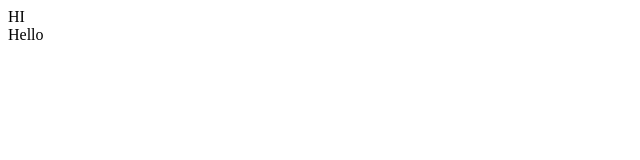
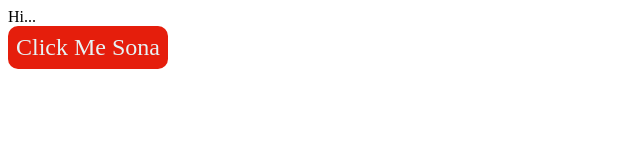
Before and after one commit to maruf010/my-restaurant-bd, a plain HTML site: page index.html in a window 1280 px wide. Shown: the whole page, without its empty margins (0-640 px from the left). Drawn offline with Linux system fonts and the light colour scheme.

Commit message:
Add love

```diff
--- a/index.html
+++ b/index.html
@@ -4,11 +4,13 @@
     <meta charset="UTF-8">
     <meta name="viewport" content="width=device-width, initial-scale=1.0">
     <title>My Restaurant BD</title>
+    <link rel="stylesheet" href="style.css">
 </head>
 <body>
-    <header>HI</header>
+    <header>Hi...</header>
     <div>
-        Hello
+        <a href="https://i.postimg.cc/CKC19YV5/love.jpg"><button class="btn">Click Me Sona</button></a>
+
     </div>
 </body>
 </html>
--- /dev/null
+++ b/style.css
@@ -0,0 +1,15 @@
+
+button{
+    color: rgb(230, 243, 244);
+    font-size: x-large;
+    /* border: 3px solid blue; */
+    padding: 8px;
+    background-color: rgb(229, 30, 12);
+    border: none;
+    border-radius: 10px;
+    font-family: 'Times New Roman', Times, serif;
+
+}
+.btn :hover{
+    color: yellow;
+}
```
Also changed, not shown: images/love.jpg (added).
